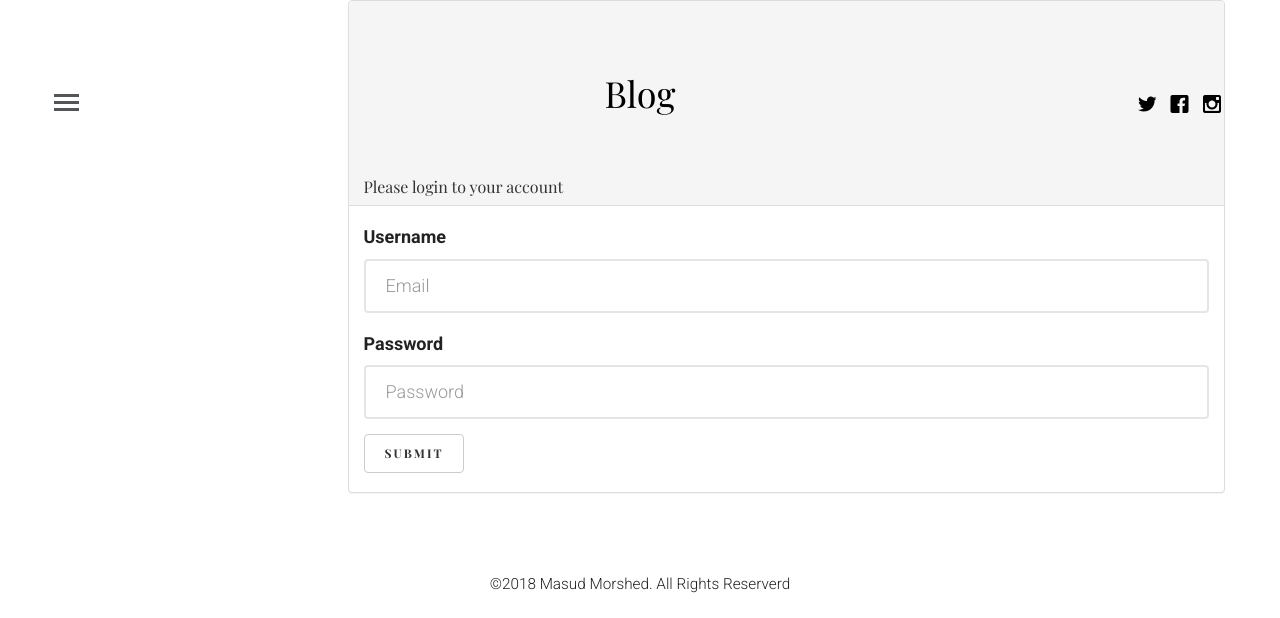
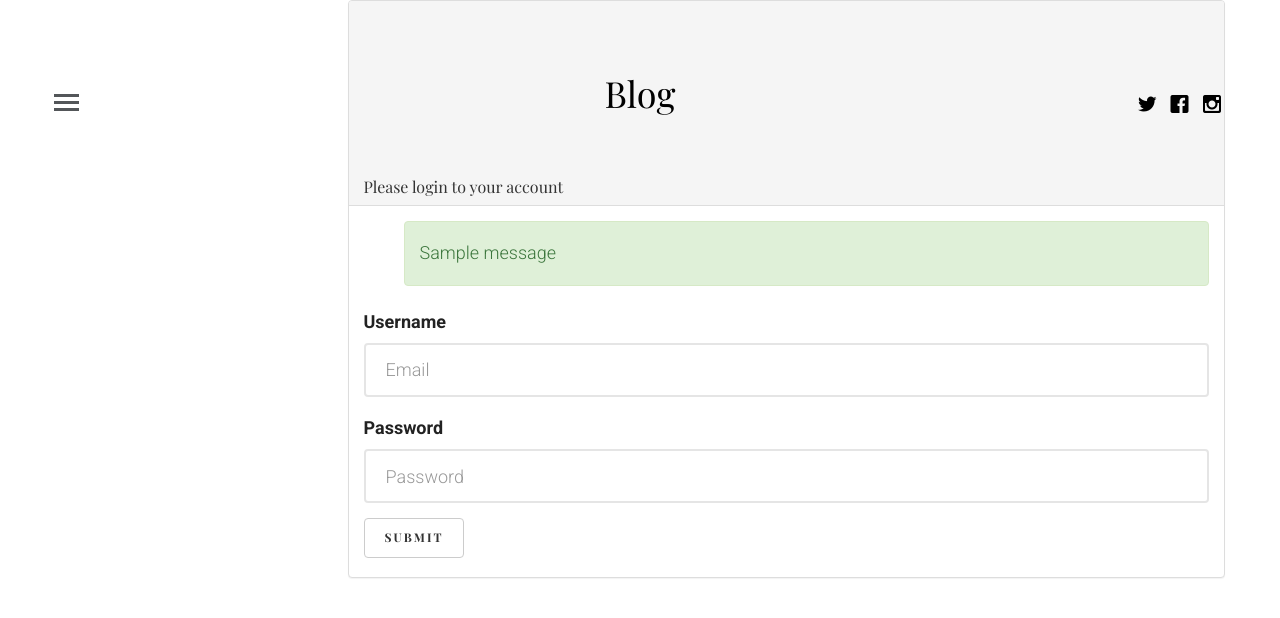
Before and after one commit to morshedmasud/django_blog, a Django app: page /login in a window 1280 px wide. Shown: the top 618 px of the page. Run offline with Django 3.2, Linux system fonts and the light colour scheme; tables that the repository leaves empty hold one stand-in row (values such as "Sample post"); one stand-in notice (Sample message) is shown; some libraries are stand-ins or nearby versions; some web fonts are replaced.

Commit message:
login error message show complete

```diff
--- a/blog_app/views.py
+++ b/blog_app/views.py
@@ -5,6 +5,7 @@ from django.contrib.auth.models import User
 from django.core.paginator import EmptyPage, PageNotAnInteger, Paginator
 from django.db.models import Q
 from .forms import ArticleForm
+from django.contrib import messages
 # Create your views here.
 
 def index(request):
@@ -74,6 +75,9 @@ def getlogin(request):
             if auth:
                 login(request, auth)
                 return redirect('index')
+            else:
+                messages.add_message(request, messages.ERROR, 'Username or password mismatch.')
+                # return render(request, 'login.html')
     return render(request, 'login.html')
 
 def getlogout(request):
--- a/templates/loged_user.html
+++ b/templates/loged_user.html
@@ -9,7 +9,7 @@
 		width: auto;
 	}
 	#fh5co-offcanvas .fh5co-menu, #fh5co-offcanvas .fh5co-bio {
-		width: 300px;
+		width: 350px;
 		padding: 50px;
 	}
 </style>
--- a/templates/login.html
+++ b/templates/login.html
@@ -20,6 +20,13 @@
             </div>
             <div class="panel-body">
                 <form action="" method="POST">
+                        {% if messages %}
+                        <ul class="messages">
+                            {% for message in messages %}
+                            <p {% if message.tags %} class="{{ message.tags }}"{% endif %}>{{ message }}</p>
+                            {% endfor %}
+                        </ul>
+                        {% endif %}
                     {% csrf_token %}
                     <div class="form-group">
                         <label for="exampleInputEmail1">Username</label>
```
Also changed, not shown: mnuworl/settings.py (+10 -0 lines).
